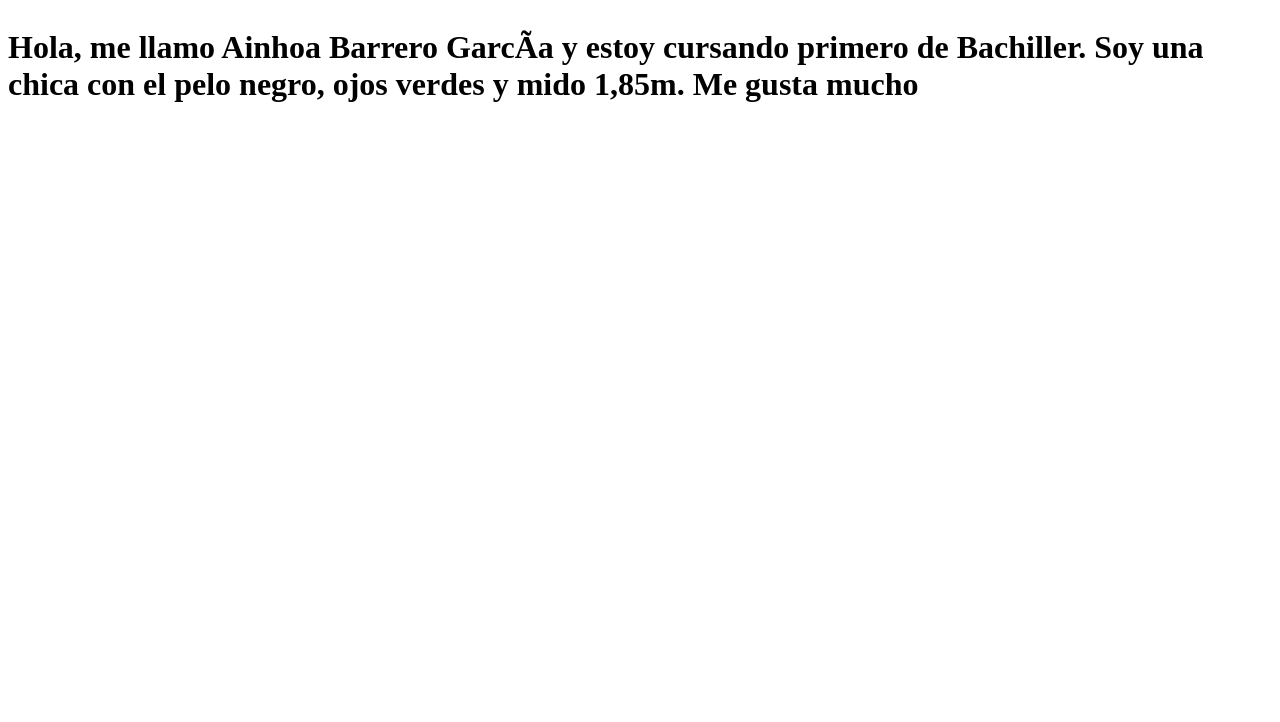
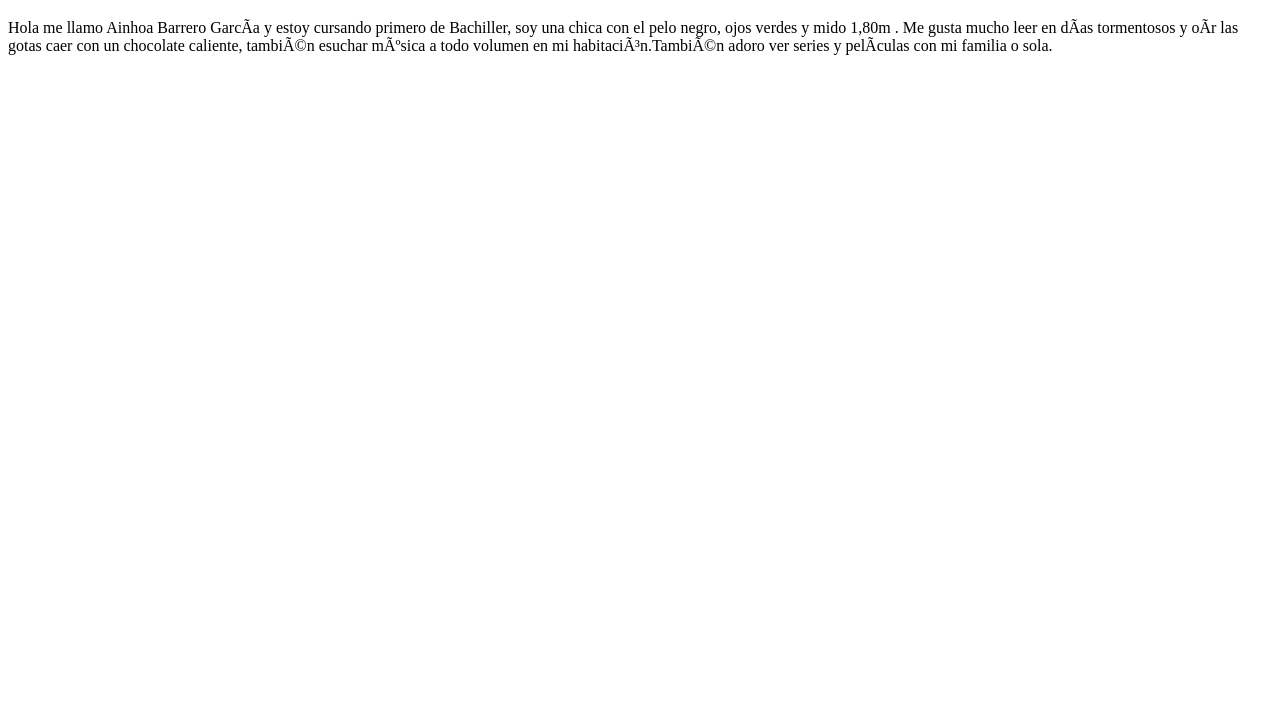
Before and after one commit to ainhoabg/ainhoabg05.github.io, a plain HTML site: page index.html in a window 1280 px wide. Shown: the part 78-800 px from the top of the page. Drawn offline with Linux system fonts and the light colour scheme.

Commit message:
Update index.html

```diff
--- a/index.html
+++ b/index.html
@@ -1,5 +1,5 @@
 <!DOCTYPE html>
 <Meta charset-"UTF-8">
 <body>
-<h1>MI TRABAJO TIC II AINHOA BARRERO GARCÍA<H1>
-<p>Hola, me llamo Ainhoa Barrero García y estoy cursando primero de Bachiller. Soy una chica con el pelo negro, ojos verdes y mido 1,85m. Me gusta mucho
+<h1>MI TRABAJO TIC II AINHOA BARRERO GARCÍA</h1>
+<p>Hola me llamo Ainhoa Barrero García y estoy cursando primero de Bachiller, soy una chica con el pelo negro, ojos verdes y mido 1,80m . Me gusta mucho leer en días tormentosos y oír las gotas caer con un chocolate caliente, también esuchar música a todo volumen en mi habitación.También adoro ver series y películas con mi familia o sola.
```
